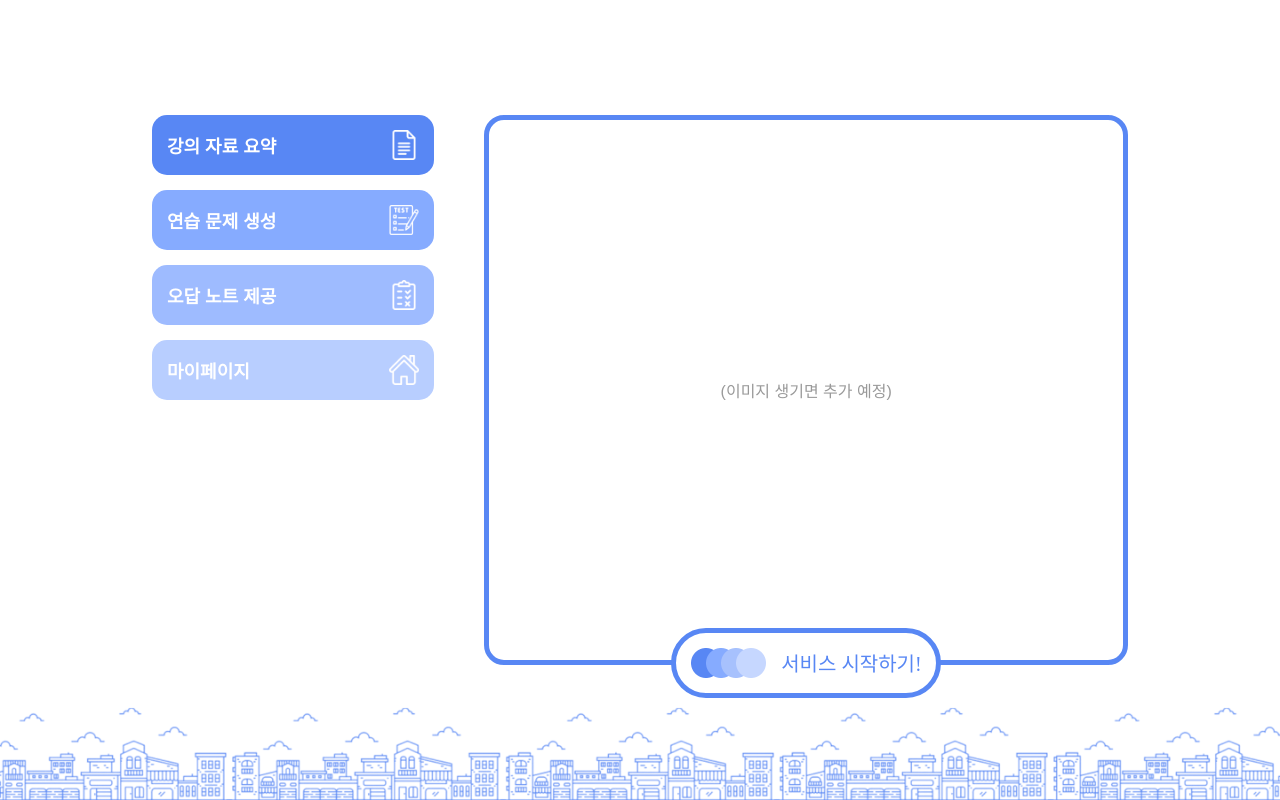
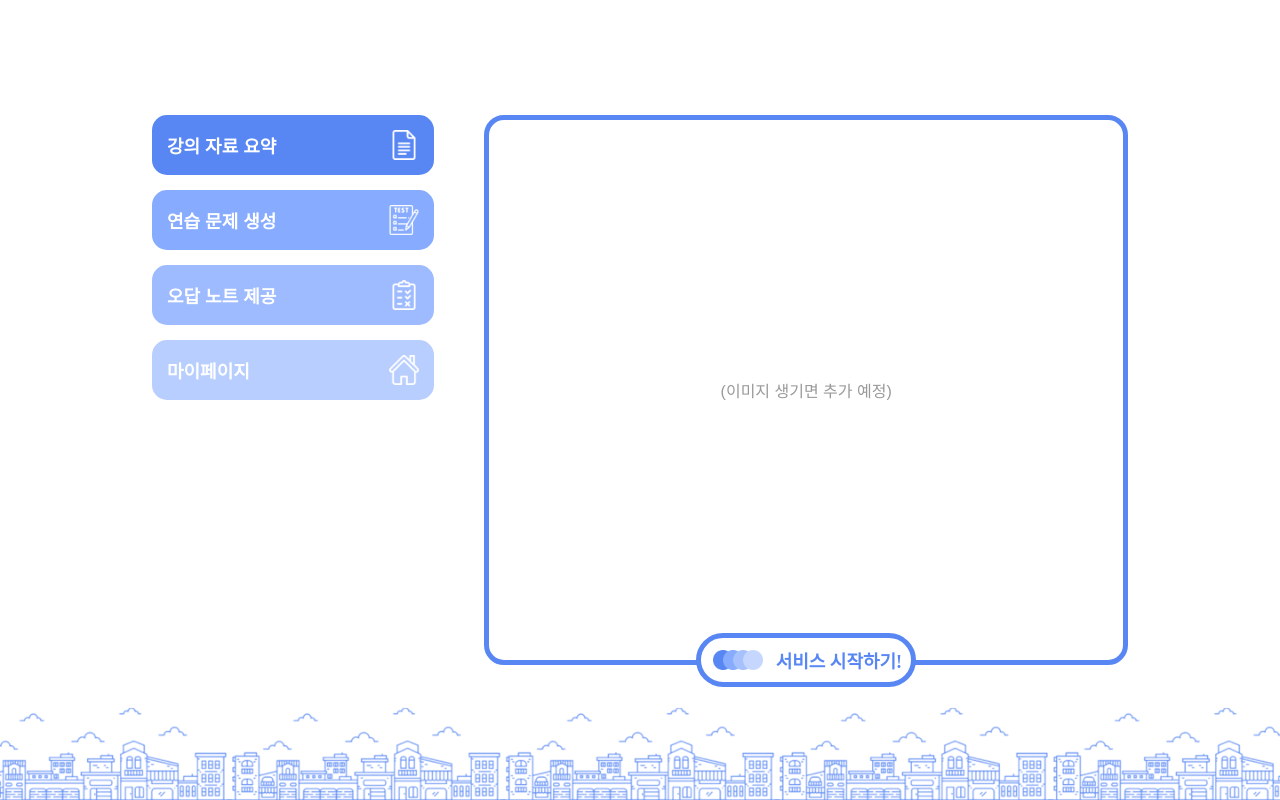
Before and after one commit to 2024-Winter-BootCamp-TeamF/Frontend, a React (Create React App) app: page / in a window 1280 px wide. Shown: the part 802-1602 px from the top of the page. Built offline with nearby package versions, Linux system fonts and the light colour scheme; a web font is replaced by a local one.

Commit message:
design) 메인페이지 버튼, 배경 수정

```diff
--- a/src/components/Introduce.jsx
+++ b/src/components/Introduce.jsx
@@ -200,27 +200,26 @@ const ItemContent = styled.div`
 
 const DotButton = styled.button`
   position: absolute;
-  bottom: -7%;
+  bottom: -5%;
   left: 50%;
   transform: translateX(-50%);
   background: #fff;
   border: 5px solid #5887f4;
   border-radius: 50px;
   cursor: pointer;
-  padding: 15px;
+  padding: 12px;
   display: flex;
   align-items: center;
-  width: 270px;
-  transition: width 0.5s ease;
+  width: 220px;
 
   .button-text {
-    font-size: 20px;
+    font-size: 18px;
+    font-weight: 700;
     opacity: 1;
-    transform: translateX(-12px);
   }
 
   img {
-    width: 75px;
+    width: 50px;
     height: auto;
   }
 `;
```
Also changed, not shown: src/images/main_background.png.
